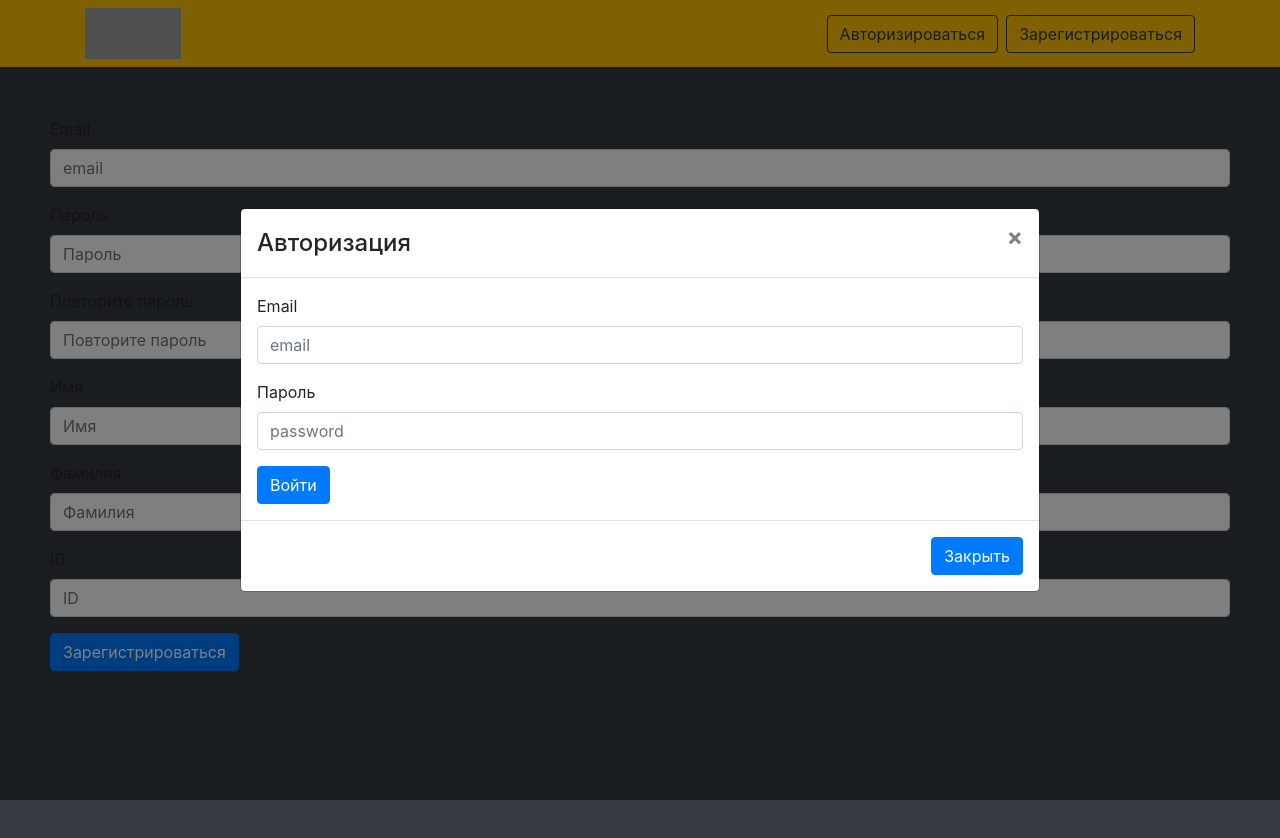
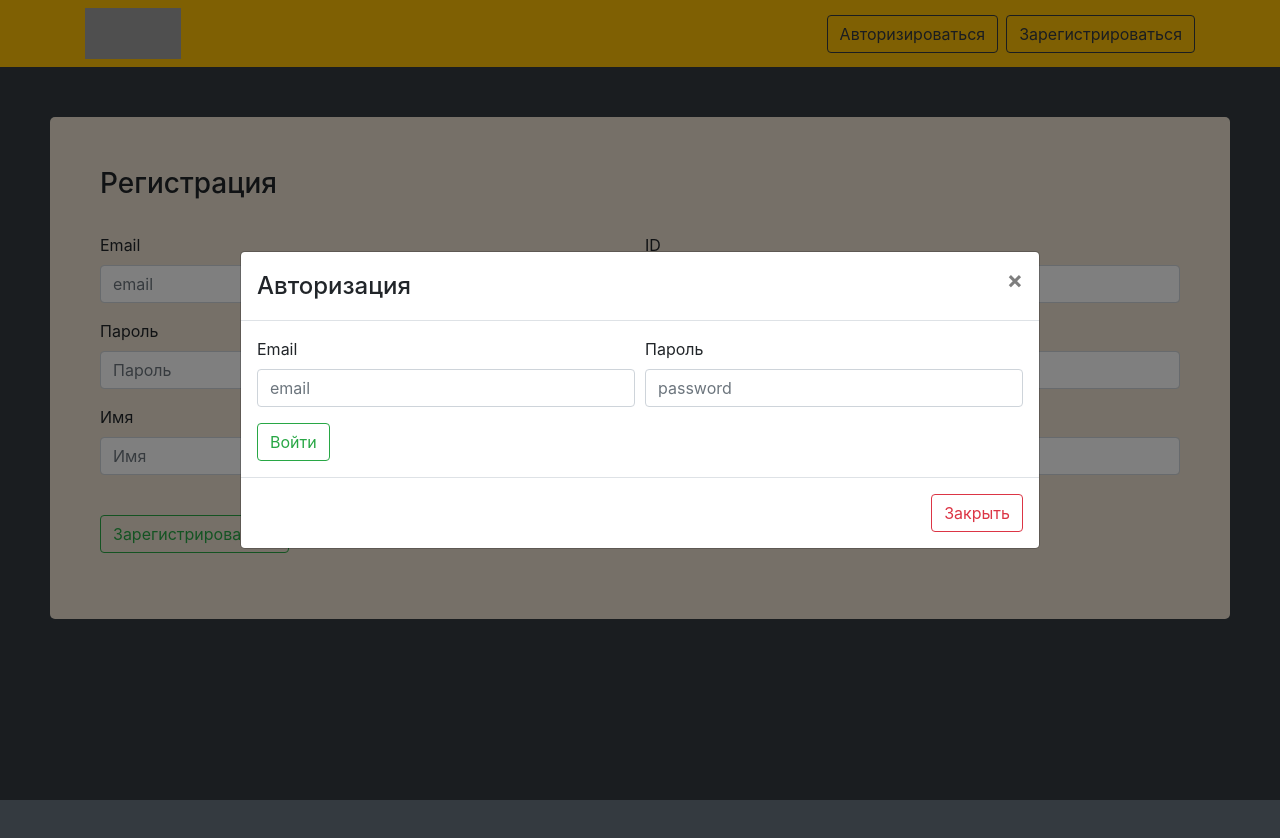
Before and after one commit to S1IverFox/Final-project, a React app: page /auth/sign_up in a window 1280 px wide. Both pictures are taken after a click on the button "Авторизироваться". Shown: the top 838 px of the page. Built offline with nearby package versions, Linux system fonts and the light colour scheme; grey boxes are pictures that could not be loaded.

Commit message:
add styles to cases + fix auth

```diff
--- a/src/components/auth/SignIn.jsx
+++ b/src/components/auth/SignIn.jsx
@@ -1,6 +1,6 @@
 import React, { Component } from 'react';
 import SignFetches from '../../fetches/SignFetches.jsx';
-import { Button, Form, Modal } from 'react-bootstrap';
+import { Button, Col, Form, Modal } from 'react-bootstrap';
 
 class SignIn extends Component {
   state = {
@@ -15,7 +15,7 @@ class SignIn extends Component {
         localStorage.setItem('token', user.token);
         const userJson = JSON.stringify(user);
         localStorage.setItem('currentUser', userJson);
-        alert(`Добро пожаловать, ${user.firstName}`);
+        alert(`Добро пожаловать, ${user.firstName}!`);
         window.location.assign('/');
       })
       .catch((err) => {
@@ -40,7 +40,8 @@ class SignIn extends Component {
           </Modal.Header>
           <Modal.Body>
             <Form onSubmit={this.userLoginFunc}>
-              <Form.Group>
+              <Form.Row>
+                <Form.Group as={Col}>
                   <Form.Label>Email</Form.Label>
                   <Form.Control
                     type="email"
@@ -49,7 +50,7 @@ class SignIn extends Component {
                     required
                   />
                 </Form.Group>
-              <Form.Group>
+                <Form.Group as={Col}>
                   <Form.Label>Пароль</Form.Label>
                   <Form.Control
                     type="password"
@@ -58,12 +59,16 @@ class SignIn extends Component {
                     required
                   />
                 </Form.Group>
-
-              <Button type="submit">Войти</Button>
+              </Form.Row>
+              <Button type="submit" variant="outline-success">
+                Войти
+              </Button>
             </Form>
           </Modal.Body>
           <Modal.Footer>
-            <Button onClick={this.props.onHide}>Закрыть</Button>
+            <Button onClick={this.props.onHide} variant="outline-danger">
+              Закрыть
+            </Button>
           </Modal.Footer>
         </Modal>
       </div>
--- a/src/components/auth/SignUp.jsx
+++ b/src/components/auth/SignUp.jsx
@@ -1,6 +1,6 @@
 import React, { Component } from 'react';
 import SignFetches from '../../fetches/SignFetches.jsx';
-import { Button, Form } from 'react-bootstrap';
+import { Button, Col, Form } from 'react-bootstrap';
 
 class SignUp extends Component {
   state = {
@@ -64,9 +64,17 @@ class SignUp extends Component {
 
   render() {
     return (
-      <div>
+      <div
+        style={{
+          backgroundColor: '#fff3e1e7',
+          padding: '50px',
+          borderRadius: '5px',
+        }}
+      >
+        <h3 style={{ marginBottom: '2rem' }}>Регистрация</h3>
         <Form onSubmit={this.handleSubmit}>
-          <Form.Group>
+          <Form.Row>
+            <Form.Group as={Col}>
               <Form.Label>Email</Form.Label>
               <Form.Control
                 type="email"
@@ -75,7 +83,18 @@ class SignUp extends Component {
                 required
               />
             </Form.Group>
-          <Form.Group onChange={this.handleUserInput}>
+            <Form.Group as={Col}>
+              <Form.Label>ID</Form.Label>
+              <Form.Control
+                type="text"
+                name="clientId"
+                placeholder="ID"
+                required
+              />
+            </Form.Group>
+          </Form.Row>
+          <Form.Row>
+            <Form.Group onChange={this.handleUserInput} as={Col}>
               <Form.Label>Пароль</Form.Label>
               <Form.Control
                 type="password"
@@ -88,7 +107,7 @@ class SignUp extends Component {
                 {this.state.formErrors.password}
               </Form.Control.Feedback>
             </Form.Group>
-          <Form.Group>
+            <Form.Group as={Col}>
               <Form.Label>Повторите пароль</Form.Label>
               <Form.Control
                 type="password"
@@ -97,7 +116,9 @@ class SignUp extends Component {
                 required
               />
             </Form.Group>
-          <Form.Group>
+          </Form.Row>
+          <Form.Row>
+            <Form.Group as={Col}>
               <Form.Label>Имя</Form.Label>
               <Form.Control
                 type="text"
@@ -106,7 +127,7 @@ class SignUp extends Component {
                 required
               />
             </Form.Group>
-          <Form.Group>
+            <Form.Group as={Col}>
               <Form.Label>Фамилия</Form.Label>
               <Form.Control
                 type="text"
@@ -115,17 +136,16 @@ class SignUp extends Component {
                 required
               />
             </Form.Group>
+          </Form.Row>
+
           <Form.Group>
-            <Form.Label>ID</Form.Label>
-            <Form.Control
-              type="text"
-              name="clientId"
-              placeholder="ID"
-              required
-            />
-          </Form.Group>
-          <Form.Group>
-            <Button type="submit">Зарегистрироваться</Button>
+            <Button
+              type="submit"
+              variant="outline-success"
+              style={{ marginTop: '1.5rem' }}
+            >
+              Зарегистрироваться
+            </Button>
           </Form.Group>
         </Form>
       </div>
--- a/src/components/cases/AddCases.jsx
+++ b/src/components/cases/AddCases.jsx
@@ -25,6 +25,7 @@ class AddCases extends Component {
         size="lg"
         aria-labelledby="contained-modal-title-vcenter"
         centered
+        backdrop="static"
       >
         <Modal.Header closeButton>
           <Modal.Title id="contained-modal-title-vcenter">
@@ -32,10 +33,9 @@ class AddCases extends Component {
           </Modal.Title>
         </Modal.Header>
         <Modal.Body>
-          <Row>
-            <Col sm={12}>
           <Form onSubmit={this.handleSubmit}>
-                <Form.Group controlId="licenseNumber">
+            <Form.Row>
+              <Form.Group controlId="licenseNumber" as={Col}>
                 <Form.Label>Лицензионный номер</Form.Label>
                 <Form.Control
                   type="text"
@@ -44,7 +44,19 @@ class AddCases extends Component {
                   placeholder="Лицензионный номер"
                 />
               </Form.Group>
-                <Form.Group controlId="color">
+              <Form.Group controlId="ownerFullName" as={Col}>
+                <Form.Label>Имя владельца</Form.Label>
+                <Form.Control
+                  type="text"
+                  name="ownerFullName"
+                  required
+                  placeholder="Имя владельца"
+                />
+              </Form.Group>
+            </Form.Row>
+
+            <Form.Row>
+              <Form.Group controlId="color" as={Col}>
                 <Form.Label>Цвет велосипеда</Form.Label>
                 <FormControl as="select" name="color">
                   <option>Черный</option>
@@ -53,14 +65,25 @@ class AddCases extends Component {
                   <option>Синий</option>
                 </FormControl>
               </Form.Group>
-                <Form.Group controlId="type">
+              <Form.Group controlId="type" as={Col}>
                 <Form.Label>Тип велосипеда</Form.Label>
                 <FormControl as="select" name="bicycleType">
                   <option value="general">Прогулочный</option>
                   <option value="sport">Спортивный</option>
                 </FormControl>
               </Form.Group>
-                <Form.Group controlId="officers">
+            </Form.Row>
+            <Form.Row>
+              <Form.Group controlId="createdAt" as={Col}>
+                <Form.Label>Дата пропажи</Form.Label>
+                <Form.Control
+                  type="date"
+                  name="caseDate"
+                  required
+                  defaultValue={new Date().toISOString().substr(0, 10)}
+                />
+              </Form.Group>
+              <Form.Group controlId="officers" as={Col}>
                 <Form.Label>Ответсвенный сотрудник</Form.Label>
                 <FormControl as="select" name="officer">
                   <option value="">Выбрать</option>
@@ -71,15 +94,8 @@ class AddCases extends Component {
                   ))}
                 </FormControl>
               </Form.Group>
-                <Form.Group controlId="ownerFullName">
-                  <Form.Label>Имя владельца</Form.Label>
-                  <Form.Control
-                    type="text"
-                    name="ownerFullName"
-                    required
-                    placeholder="Имя владельца"
-                  />
-                </Form.Group>
+            </Form.Row>
+
             <Form.Group controlId="description">
               <Form.Label>Описание</Form.Label>
               <Form.Control
@@ -88,25 +104,18 @@ class AddCases extends Component {
                 placeholder="Описание"
               />
             </Form.Group>
-                <Form.Group controlId="createdAt">
-                  <Form.Label>Дата пропажи</Form.Label>
-                  <Form.Control
-                    type="date"
-                    name="caseDate"
-                    required
-                    defaultValue={new Date().toISOString().substr(0, 10)}
-                  />
-                </Form.Group>
 
             <Form.Group>
-                  <Button type="submit">Добавить</Button>
+              <Button type="submit" variant="outline-success">
+                Добавить
+              </Button>
             </Form.Group>
           </Form>
-            </Col>
-          </Row>
         </Modal.Body>
         <Modal.Footer>
-          <Button onClick={this.props.onHide}>Закрыть</Button>
+          <Button onClick={this.props.onHide} variant="outline-danger">
+            Закрыть
+          </Button>
         </Modal.Footer>
       </Modal>
     );
--- a/src/components/cases/EditCases.jsx
+++ b/src/components/cases/EditCases.jsx
@@ -1,5 +1,5 @@
 import React, { Component } from 'react';
-import { Modal, Button, Row, Form, Col } from 'react-bootstrap';
+import { Modal, Button, Form, Col } from 'react-bootstrap';
 import CaseFetches from '../../fetches/CaseFetches.jsx';
 
 class EditCases extends Component {
@@ -14,7 +14,7 @@ class EditCases extends Component {
       e.target.status.value == 'done' &&
       e.target.resolution.value.length == 0
     ) {
-      alert('Пожалуйста, введите завершающий комментарий');
+      alert('Пожалуйста, введите завершающий комментарий!');
     } else {
       CaseFetches.editCase(e.target, caseId).then(() => {
         this.props.refresh();
@@ -38,9 +38,10 @@ class EditCases extends Component {
       <Modal
         show={this.props.show}
         onHide={this.props.onHide}
-        size="lg"
+        size="xl"
         aria-labelledby="contained-modal-title-vcenter"
         centered
+        backdrop="static"
       >
         <Modal.Header closeButton>
           <Modal.Title id="contained-modal-title-vcenter">
@@ -48,10 +49,9 @@ class EditCases extends Component {
           </Modal.Title>
         </Modal.Header>
         <Modal.Body>
-          <Row>
-            <Col sm={12}>
           <Form onSubmit={this.handleSubmit}>
-                <Form.Group>
+            <Form.Row>
+              <Form.Group as={Col}>
                 <Form.Label>Лицензионный номер</Form.Label>
                 <Form.Control
                   type="text"
@@ -61,7 +61,7 @@ class EditCases extends Component {
                   placeholder="Лицензионный номер"
                 />
               </Form.Group>
-                <Form.Group>
+              <Form.Group as={Col}>
                 <Form.Label>Имя владельца</Form.Label>
                 <Form.Control
                   type="text"
@@ -70,7 +70,10 @@ class EditCases extends Component {
                   defaultValue={this.props.casesownerfullname}
                   placeholder="Имя владельца"
                 />
-                  <Form.Group>
+              </Form.Group>
+            </Form.Row>
+            <Form.Row>
+              <Form.Group as={Col}>
                 <Form.Label>Цвет велосипеда</Form.Label>
                 <Form.Control
                   as="select"
@@ -83,8 +86,20 @@ class EditCases extends Component {
                   <option>Синий</option>
                 </Form.Control>
               </Form.Group>
+              <Form.Group controlId="type" as={Col}>
+                <Form.Label>Тип велосипеда</Form.Label>
+                <Form.Control
+                  as="select"
+                  name="bicycleType"
+                  defaultValue={this.props.casestype}
+                >
+                  <option value="general">Прогулочный</option>
+                  <option value="sport">Спортивный</option>
+                </Form.Control>
               </Form.Group>
-                <Form.Group>
+            </Form.Row>
+            <Form.Row>
+              <Form.Group as={Col}>
                 <Form.Label>Дата пропажи</Form.Label>
                 <Form.Control
                   type="date"
@@ -92,7 +107,8 @@ class EditCases extends Component {
                   defaultValue={new Date().toISOString().substr(0, 10)}
                 />
               </Form.Group>
-                <Form.Group controlId="officers">
+
+              <Form.Group controlId="officers" as={Col}>
                 <Form.Label>Ответсвенный сотрудник</Form.Label>
                 <Form.Control
                   as="select"
@@ -107,18 +123,9 @@ class EditCases extends Component {
                   ))}
                 </Form.Control>
               </Form.Group>
-                <Form.Group controlId="type">
-                  <Form.Label>Тип велосипеда</Form.Label>
-                  <Form.Control
-                    as="select"
-                    name="bicycleType"
-                    defaultValue={this.props.casestype}
-                  >
-                    <option value="general">Прогулочный</option>
-                    <option value="sport">Спортивный</option>
-                  </Form.Control>
-                </Form.Group>
-                <Form.Group controlId="description">
+            </Form.Row>
+            <Form.Row>
+              <Form.Group controlId="description" as={Col}>
                 <Form.Label>Описание</Form.Label>
                 <Form.Control
                   type="text"
@@ -127,7 +134,7 @@ class EditCases extends Component {
                   defaultValue={this.props.casesdescription}
                 />
               </Form.Group>
-                <Form.Group>
+              <Form.Group as={Col}>
                 <Form.Label>Статус</Form.Label>
                 <Form.Control
                   as="select"
@@ -142,6 +149,8 @@ class EditCases extends Component {
                   </option>
                 </Form.Control>
               </Form.Group>
+            </Form.Row>
+
             <Form.Group className="result" style={{ display: 'none' }}>
               <Form.Label>Завершающий комментарий</Form.Label>
               <Form.Control
@@ -153,14 +162,16 @@ class EditCases extends Component {
             </Form.Group>
 
             <Form.Group>
-                  <Button type="submit">Сохранить</Button>
+              <Button type="submit" variant="outline-success">
+                Сохранить
+              </Button>
             </Form.Group>
           </Form>
-            </Col>
-          </Row>
         </Modal.Body>
         <Modal.Footer>
-          <Button onClick={this.props.onHide}>Закрыть</Button>
+          <Button onClick={this.props.onHide} variant="outline-danger">
+            Закрыть
+          </Button>
         </Modal.Footer>
       </Modal>
     );
--- a/src/components/cases/InfoCases.jsx
+++ b/src/components/cases/InfoCases.jsx
@@ -1,5 +1,5 @@
 import React, { Component } from 'react';
-import { Modal, Row, Col, Button, ButtonToolbar, Form } from 'react-bootstrap';
+import { Modal, Col, Button, ButtonToolbar, Form } from 'react-bootstrap';
 import Converters from './Converters.jsx';
 import EditCases from './EditCases.jsx';
 
@@ -23,6 +23,16 @@ class InfoCases extends Component {
     return createdDate.toLocaleDateString('ru-RU', options);
   }
 
+  //для скрытия завершающего комментария
+  // showResolution = (e) => {
+  //   const comment = document.querySelector('.comment');
+  //   if (e.target.defaultValue !== null) {
+  //     comment.style.display = 'block';
+  //   } else {
+  //     comment.style.display = 'none';
+  //   }
+  // };
+
   render() {
     const {
       casesid,
@@ -33,7 +43,6 @@ class InfoCases extends Component {
       casescreatedat,
       casesresolution,
       casesdescription,
-      // officername,
       casestype,
       casesupdatedat,
       casesdate,
@@ -55,11 +64,12 @@ class InfoCases extends Component {
               Детальная страница велосипеда
             </Modal.Title>
           </Modal.Header>
-          <Modal.Body>
-            <Row>
-              <Col lg={12}>
+          <Modal.Body
+          // onMouseMove={this.showResolution} //для скрытия завершающего комментария
+          >
             <Form>
-                  <Form.Group>
+              <Form.Row>
+                <Form.Group as={Col}>
                   <Form.Label>Лицензионный номер</Form.Label>
                   <Form.Control
                     type="text"
@@ -70,7 +80,7 @@ class InfoCases extends Component {
                     disabled
                   />
                 </Form.Group>
-                  <Form.Group>
+                <Form.Group as={Col}>
                   <Form.Label>Имя владельца</Form.Label>
                   <Form.Control
                     type="text"
@@ -79,7 +89,10 @@ class InfoCases extends Component {
                     disabled
                     defaultValue={casesownerfullname}
                   />
-                    <Form.Group>
+                </Form.Group>
+              </Form.Row>
+              <Form.Row>
+                <Form.Group as={Col}>
                   <Form.Label>Цвет велосипеда</Form.Label>
                   <Form.Control
                     type="text"
@@ -88,8 +101,18 @@ class InfoCases extends Component {
                     defaultValue={casescolor}
                   />
                 </Form.Group>
+                <Form.Group controlId="type" as={Col}>
+                  <Form.Label>Тип велосипеда</Form.Label>
+                  <Form.Control
+                    type="text"
+                    name="bicycleType"
+                    disabled
+                    defaultValue={casestype}
+                  />
                 </Form.Group>
-                  <Form.Group>
+              </Form.Row>
+              <Form.Row>
+                <Form.Group as={Col}>
                   <Form.Label>Дата пропажи</Form.Label>
                   <Form.Control
                     type="text"
@@ -98,7 +121,7 @@ class InfoCases extends Component {
                     defaultValue={this.convertDate(casesdate)}
                   />
                 </Form.Group>
-                  <Form.Group controlId="officers">
+                <Form.Group controlId="officers" as={Col}>
                   <Form.Label>Ответсвенный сотрудник</Form.Label>
                   <Form.Control
                     as="select"
@@ -113,15 +136,7 @@ class InfoCases extends Component {
                     ))}
                   </Form.Control>
                 </Form.Group>
-                  <Form.Group controlId="type">
-                    <Form.Label>Тип велосипеда</Form.Label>
-                    <Form.Control
-                      type="text"
-                      name="bicycleType"
-                      disabled
-                      defaultValue={casestype}
-                    />
-                  </Form.Group>
+              </Form.Row>
               <Form.Group controlId="description">
                 <Form.Label>Описание</Form.Label>
                 <Form.Control
@@ -131,7 +146,10 @@ class InfoCases extends Component {
                   disabled
                   defaultValue={casesdescription}
                 />
-                    <Form.Group>
+              </Form.Group>
+
+              <Form.Row>
+                <Form.Group as={Col}>
                   <Form.Label>Дата подачи заявления</Form.Label>
                   <Form.Control
                     type="text"
@@ -140,7 +158,7 @@ class InfoCases extends Component {
                     defaultValue={this.convertDate(casescreatedat)}
                   />
                 </Form.Group>
-                    <Form.Group>
+                <Form.Group as={Col}>
                   <Form.Label>Дата редактирования</Form.Label>
                   <Form.Control
                     type="text"
@@ -149,18 +167,18 @@ class InfoCases extends Component {
                     defaultValue={this.convertDate(casesupdatedat)}
                   />
                 </Form.Group>
-                  </Form.Group>
+              </Form.Row>
+
               <Form.Group>
                 <Form.Label>Статус</Form.Label>
                 <Form.Control
                   type="text"
-                      onChange={this.handleChange}
                   name="status"
                   disabled
                   defaultValue={Converters.toReadableStatus(casesstatus)}
                 />
               </Form.Group>
-                  <Form.Group>
+              <Form.Group className="comment">
                 <Form.Label>Завершающий комментарий</Form.Label>
                 <Form.Control
                   type="text"
@@ -189,17 +207,15 @@ class InfoCases extends Component {
                         casesofficer: casesofficer,
                         casestype: casestype,
                         casesresolution: casesresolution,
-                            // officername: officername,
                       })
                     }
+                    variant="outline-primary"
                   >
                     Редактировать
                   </Button>
                 </ButtonToolbar>
               </Form.Group>
             </Form>
-              </Col>
-            </Row>
           </Modal.Body>
         </Modal>
         <EditCases
--- a/src/components/public/Report.jsx
+++ b/src/components/public/Report.jsx
@@ -28,7 +28,7 @@ class Report extends Component {
           borderRadius: '5px',
         }}
       >
-        <h3>Заявление</h3>
+        <h3 style={{ marginBottom: '2rem' }}>Заявление</h3>
         <Form onSubmit={this.handleSubmit}>
           <Form.Row>
             <Form.Group controlId="licenseNumber" as={Col}>
@@ -40,6 +40,17 @@ class Report extends Component {
                 placeholder="Лицензионный номер"
               />
             </Form.Group>
+            <Form.Group as={Col}>
+              <Form.Label>ID</Form.Label>
+              <Form.Control
+                type="text"
+                name="clientId"
+                placeholder="ID"
+                required
+              />
+            </Form.Group>
+          </Form.Row>
+          <Form.Row>
             <Form.Group controlId="color" as={Col}>
               <Form.Label>Цвет велосипеда</Form.Label>
               <Form.Control as="select" name="color">
@@ -85,17 +96,13 @@ class Report extends Component {
               placeholder="Описание"
             />
           </Form.Group>
+
           <Form.Group>
-            <Form.Label>ID</Form.Label>
-            <Form.Control
-              type="text"
-              name="clientId"
-              placeholder="ID"
-              required
-            />
-          </Form.Group>
-          <Form.Group>
-            <Button type="submit" variant="outline-success">
+            <Button
+              type="submit"
+              variant="outline-success"
+              style={{ marginTop: '1.5rem' }}
+            >
               Добавить
             </Button>
           </Form.Group>
--- a/src/fetches/CaseFetches.jsx
+++ b/src/fetches/CaseFetches.jsx
@@ -54,7 +54,6 @@ class CaseFetches {
 
   static editCase(caseItem, caseId) {
     const token = this.getToken();
-    const off = caseItem.officer.value == '' ? null : caseItem.officer.value;
     return fetch('http://84.201.129.203:8888/api/cases/' + caseId, {
       method: 'PUT',
       headers: {
@@ -72,7 +71,6 @@ class CaseFetches {
         resolution: caseItem.resolution.value,
         type: caseItem.bicycleType.value,
         officer: caseItem.officer.value,
-        // officer: off,
         description: caseItem.description.value,
       }),
     }).then((response) => response.json());
--- a/src/index.jsx
+++ b/src/index.jsx
@@ -18,7 +18,7 @@ const bodyStyle = {
 const mainStyle = {
   backgroundColor: '#343a40',
   margin: '0, auto',
-  height: '800px',
+  minHeight: '800px',
   padding: '50px',
 };
 
```
Also changed, not shown: src/components/cases/Cases.jsx (+15 -4 lines), 2 other files (tests, documents, lock files or other folders). Lines whose indentation alone changed are shown as unchanged.
